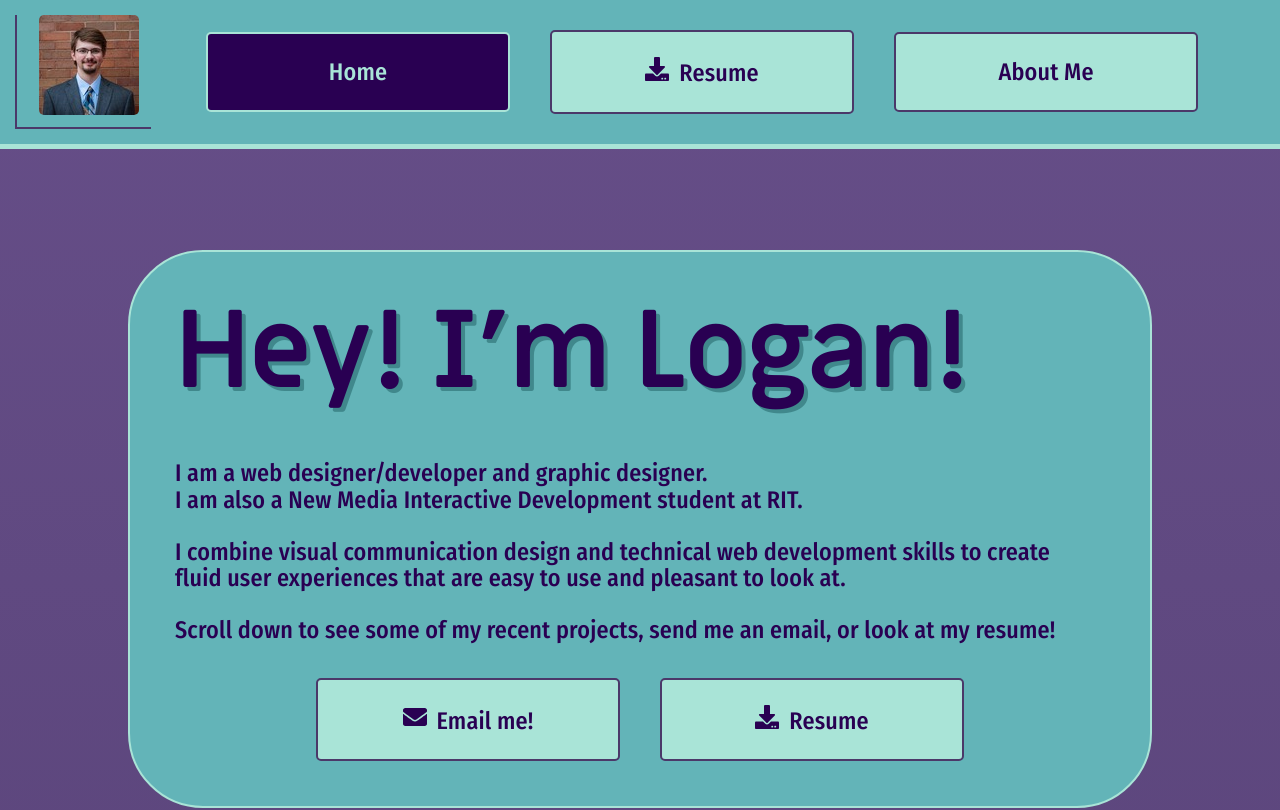
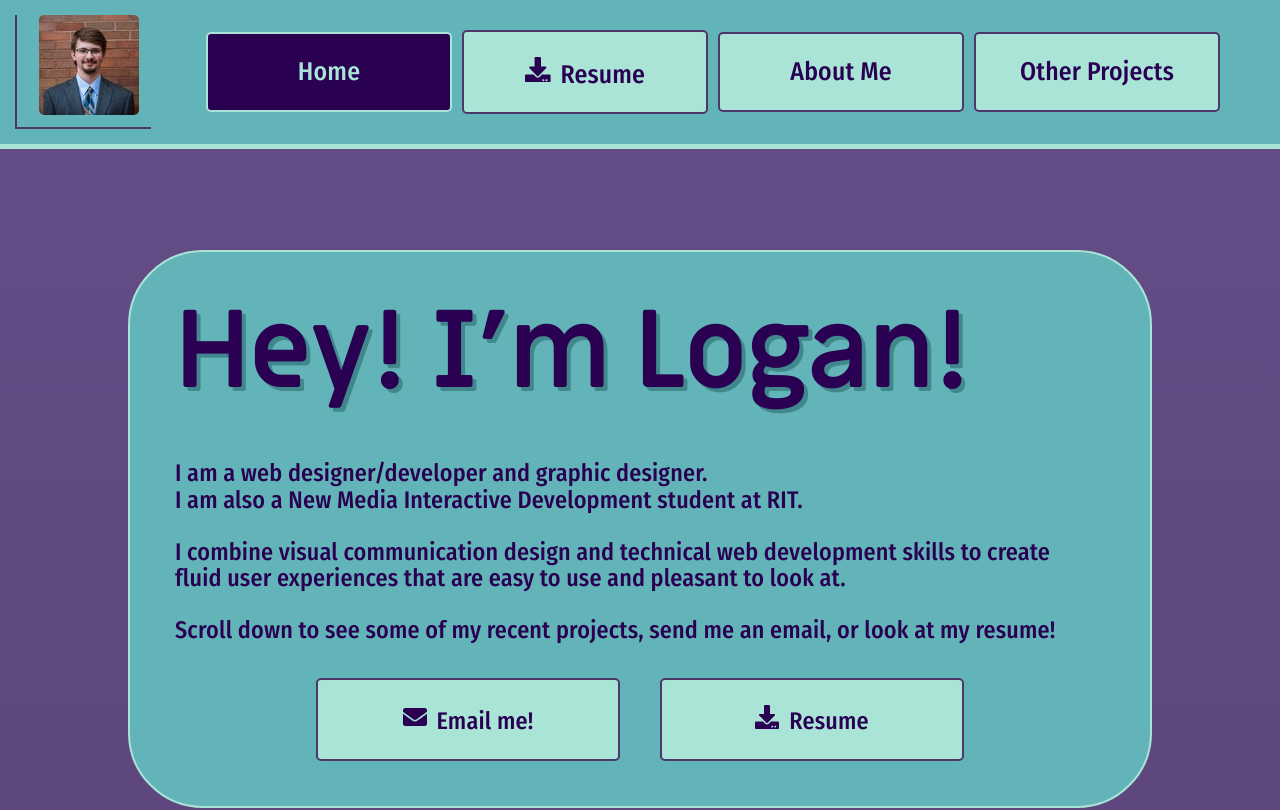
Before and after one commit to lpotter3580/resume-site, a React (Vite) app: page / in a window 1280 px wide. Shown: the top 810 px of the page. Built offline with nearby package versions, Linux system fonts and the light colour scheme.

Commit message:
edited nav bar to fit 4 links

```diff
--- a/src/App.css
+++ b/src/App.css
@@ -2,7 +2,17 @@
 ul.container{
     align-items: center;
     padding: 0;
-    gap: 200px;
+}
+nav ul.container{
+    gap:5vw;
+}
+nav ul.container li{
+    width: 15vw;
+}
+nav .linkButton, nav a{
+    width: 100%;
+    text-wrap: nowrap;
+    font-size: 2vw;
 }
 .container{
     display: flex;
@@ -255,11 +265,6 @@ footer nav > a:hover{
         display: unset;
     }
 }
-@media(max-width: 1500px){
-  ul.container{
-    gap: 40px;
-  }
-}
 @media(max-width: 1180px){
     li > a, .linkButton{
         padding-left: 0;
--- a/src/data/links.json
+++ b/src/data/links.json
@@ -13,5 +13,10 @@
         "href":"",
         "text":"About Me",
         "external":false
+    },
+    {
+        "href":"",
+        "text":"Other Projects",
+        "external":false
     }
 ]
```
Also changed, not shown: src/Pages/OtherProjects.jsx (added).
